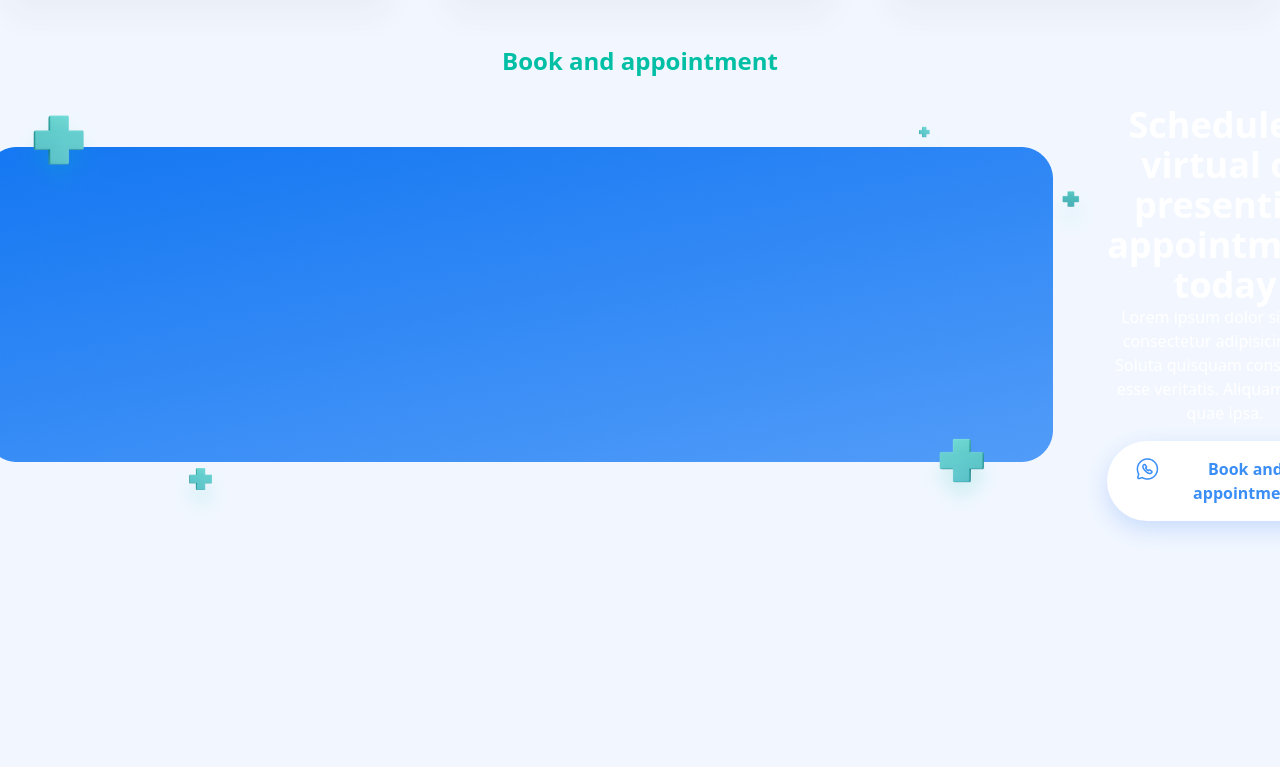
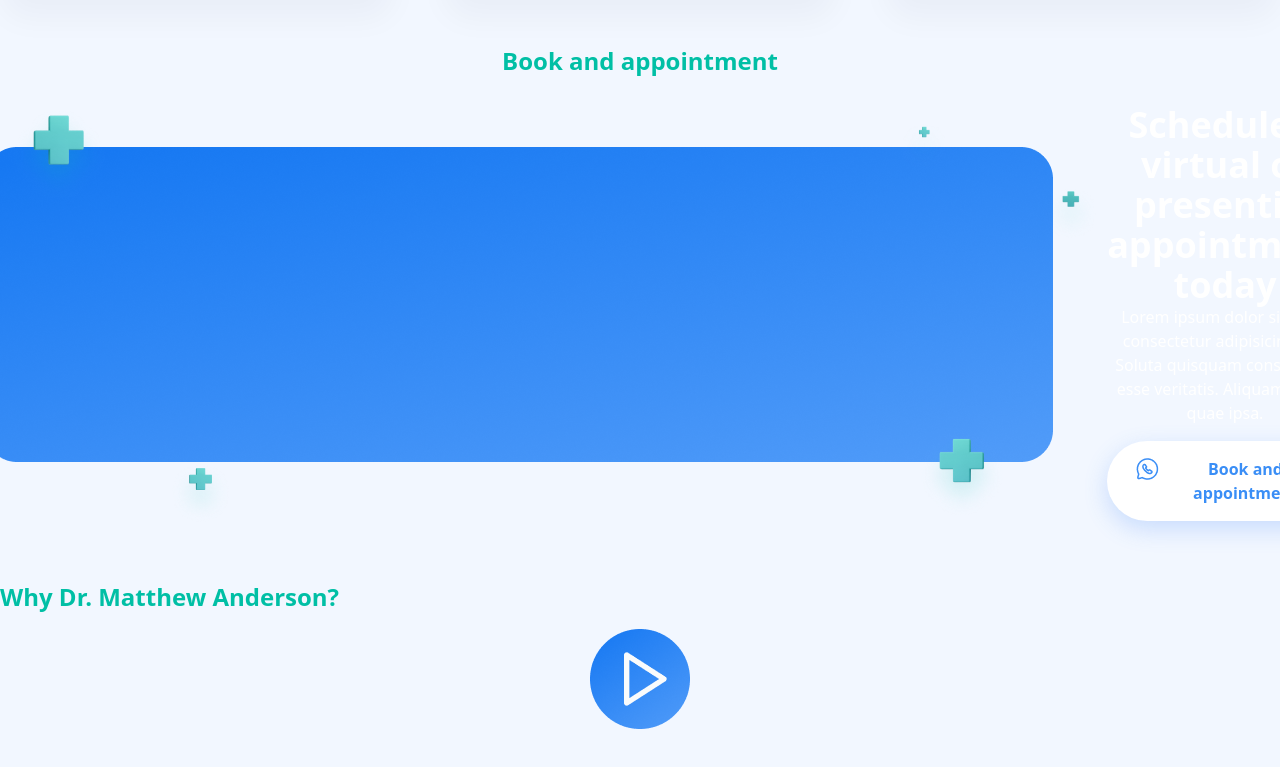
Before and after one commit to JeffrenMokamo/FigmaToCode-Challenge-week1-Jeffren, a plain HTML site: page index.html in a window 1280 px wide. Shown: the part 2974-3741 px from the top of the page. Before the commit the page ends 3555 px from the top, so only its background shows below. Drawn offline with nearby package versions, Linux system fonts and the light colour scheme.

Commit message:
Continunite

```diff
--- a/index.html
+++ b/index.html
@@ -178,6 +178,14 @@
 
     </div>
 
+    <div class="video mb-5">
+        <h2 style="color: #00BFA5;" class="text-2xl font-semibold mb-3">Why Dr. Matthew Anderson?</h2>
+
+        <div class="flex items-center justify-center">
+            <img src="images/Group 9426.png" alt="">
+        </div>
+    </div>
+
     <script src="https://cdn.tailwindcss.com"></script>
     <script src="https://cdn.jsdelivr.net/npm/bootstrap@5.3.2/dist/js/bootstrap.bundle.min.js" integrity="sha384-C6RzsynM9kWDrMNeT87bh95OGNyZPhcTNXj1NW7RuBCsyN/o0jlpcV8Qyq46cDfL" crossorigin="anonymous"></script>
     <script src="script.js"></script>
--- a/style.css
+++ b/style.css
@@ -126,3 +126,7 @@ body{
     color: var(--Blue-1, #3A8EF6);
     margin: auto;
 }
+
+.video div{
+
+}
```
Also changed, not shown: images/Group 9426.png (added), images/Rectangle 1075.png (added).
